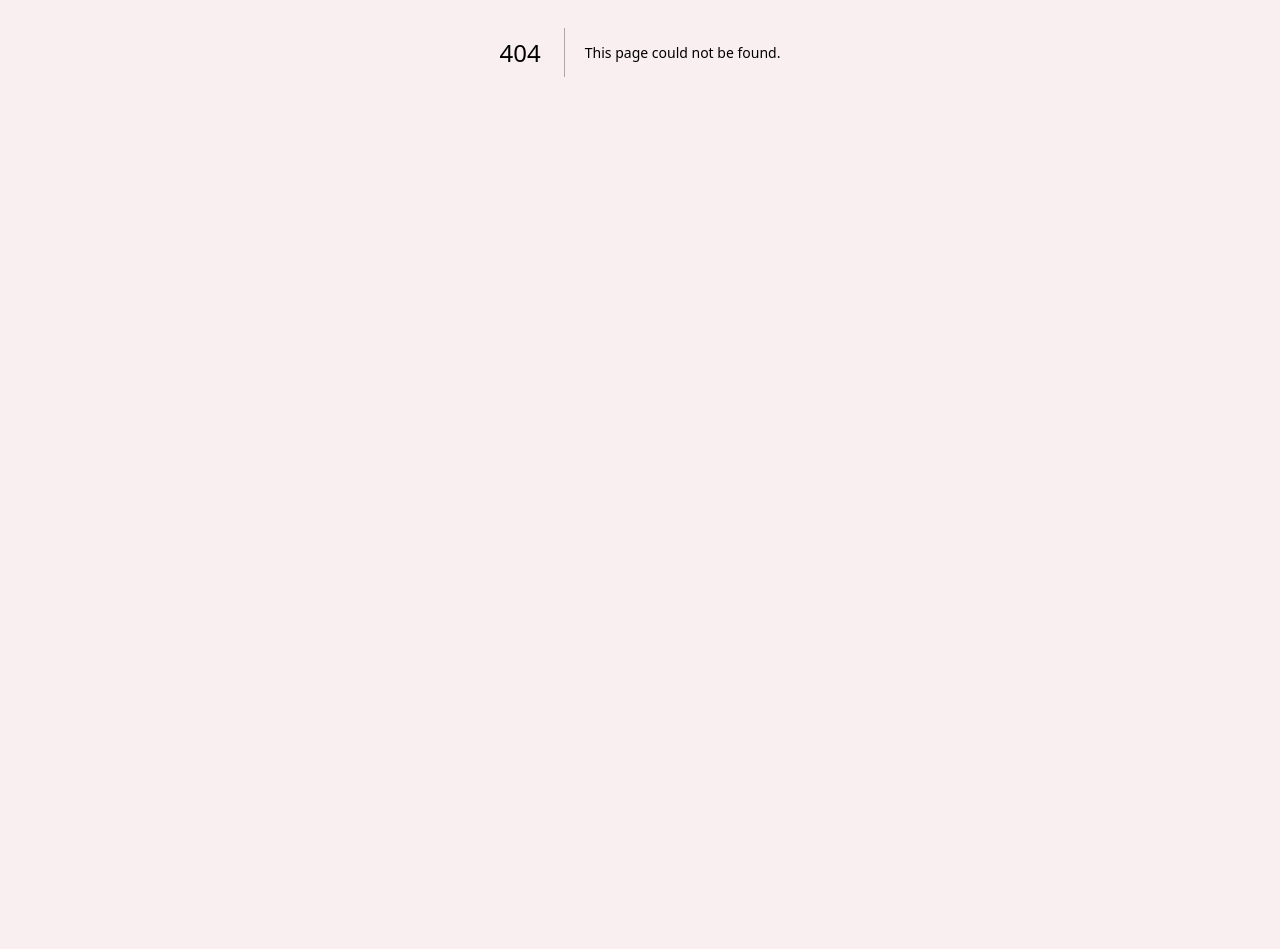
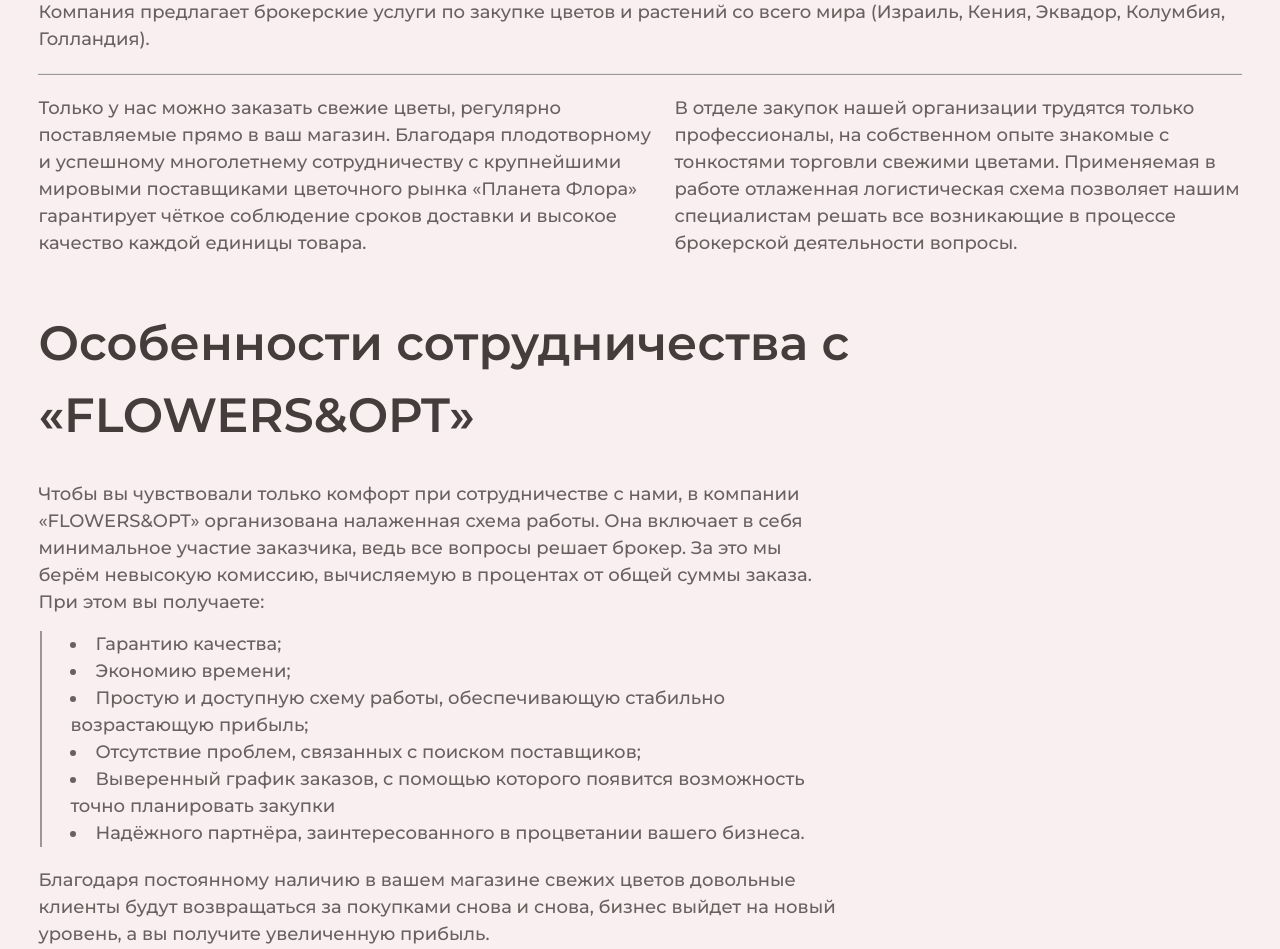
Before and after one commit to OktamovShokhjahon/flower-online-shop, a Next.js app: page /broker in a window 1280 px wide. Before the commit this address had no page. Shown: the part 348-1297 px from the top of the page. Before the commit the page ends 800 px from the top, so only its background shows below. Built offline with nearby package versions, Linux system fonts and the light colour scheme.

Commit message:
broker end

```diff
--- /dev/null
+++ b/app/(root)/broker/page.jsx
@@ -0,0 +1,97 @@
+import BreadCrumps from "../_components/breadcrumps";
+
+function page() {
+  const links = [
+    {
+      name: "Главная",
+      href: "/",
+    },
+    {
+      name: "Брокер",
+      href: "/broker",
+    },
+  ];
+
+  return (
+    <div className="main-container">
+      <BreadCrumps links={links} />
+
+      <h1 className="bold-title mt-[50px]">
+        Брокерские услуги по закупке цветов
+      </h1>
+
+      <p className="light-description mt-[30px]">
+        Компания предлагает брокерские услуги по закупке цветов и растений со
+        всего мира (Израиль, Кения, Эквадор, Колумбия, Голландия).
+      </p>
+
+      <hr className="hr my-[20px]" />
+
+      <div className="flex justify-between gap-[20px]">
+        <p className="light-description">
+          Только у нас можно заказать свежие цветы, регулярно поставляемые прямо
+          в ваш магазин. Благодаря плодотворному и успешному многолетнему
+          сотрудничеству с крупнейшими мировыми поставщиками цветочного рынка
+          «Планета Флора» гарантирует чёткое соблюдение сроков доставки и
+          высокое качество каждой единицы товара.
+        </p>
+        <p className="light-description">
+          В отделе закупок нашей организации трудятся только профессионалы, на
+          собственном опыте знакомые с тонкостями торговли свежими цветами.
+          Применяемая в работе отлаженная логистическая схема позволяет нашим
+          специалистам решать все возникающие в процессе брокерской деятельности
+          вопросы.
+        </p>
+      </div>
+
+      <h1 className="bold-title mt-[50px] mb-[30px]">
+        Особенности сотрудничества с «FLOWERS&OPT»
+      </h1>
+      <div className="max-w-[807px] w-full">
+        <p className="light-description mb-[15px]">
+          Чтобы вы чувствовали только комфорт при сотрудничестве с нами, в
+          компании «FLOWERS&OPT» организована налаженная схема работы. Она
+          включает в себя минимальное участие заказчика, ведь все вопросы решает
+          брокер. За это мы берём невысокую комиссию, вычисляемую в процентах от
+          общей суммы заказа. При этом вы получаете:
+        </p>
+        <ul className="disc-list ml-[17px] before-line">
+          <li className="light-description">Гарантию качества;</li>
+          <li className="light-description">Экономию времени;</li>
+          <li className="light-description">
+            Простую и доступную схему работы, обеспечивающую стабильно
+            возрастающую прибыль;
+          </li>
+          <li className="light-description">
+            Отсутствие проблем, связанных с поиском поставщиков;
+          </li>
+          <li className="light-description">
+            Выверенный график заказов, с помощью которого появится возможность
+            точно планировать закупки
+          </li>
+          <li className="light-description">
+            Надёжного партнёра, заинтересованного в процветании вашего бизнеса.
+          </li>
+        </ul>
+        <p className="light-description mt-[20px]">
+          Благодаря постоянному наличию в вашем магазине свежих цветов довольные
+          клиенты будут возвращаться за покупками снова и снова, бизнес выйдет
+          на новый уровень, а вы получите увеличенную прибыль.
+        </p>
+        <p className="light-description mt-[15px]">
+          Для удобства наших клиентов мы составили специальный бланк. Это форма,
+          в которой можно увидеть полный ассортимент цветов, а также их
+          характеристики и стоимость. Используя такой бланк, можно быстро
+          оформить заказ на поставку нужного количества цветов. Также есть
+          возможность согласования индивидуальных условий сотрудничества с
+          менеджером компании.
+        </p>
+      </div>
+      <div className="mt-[30px] mb-[100px]">
+        <button className="button px-[58px]">Регистрация для партнера</button>
+      </div>
+    </div>
+  );
+}
+
+export default page;
--- a/app/globals.css
+++ b/app/globals.css
@@ -141,6 +141,14 @@
   @apply list-disc list-inside relative left-[15px];
 }
 
+.hr {
+  @apply h-[2px] w-full bg-[#453C3C80];
+}
+
+.before-line {
+  @apply before:absolute before:w-[2px] before:h-full before:bg-[#453C3C80] before:left-[-30px];
+}
+
 img {
   pointer-events: none;
   user-select: none;
```
